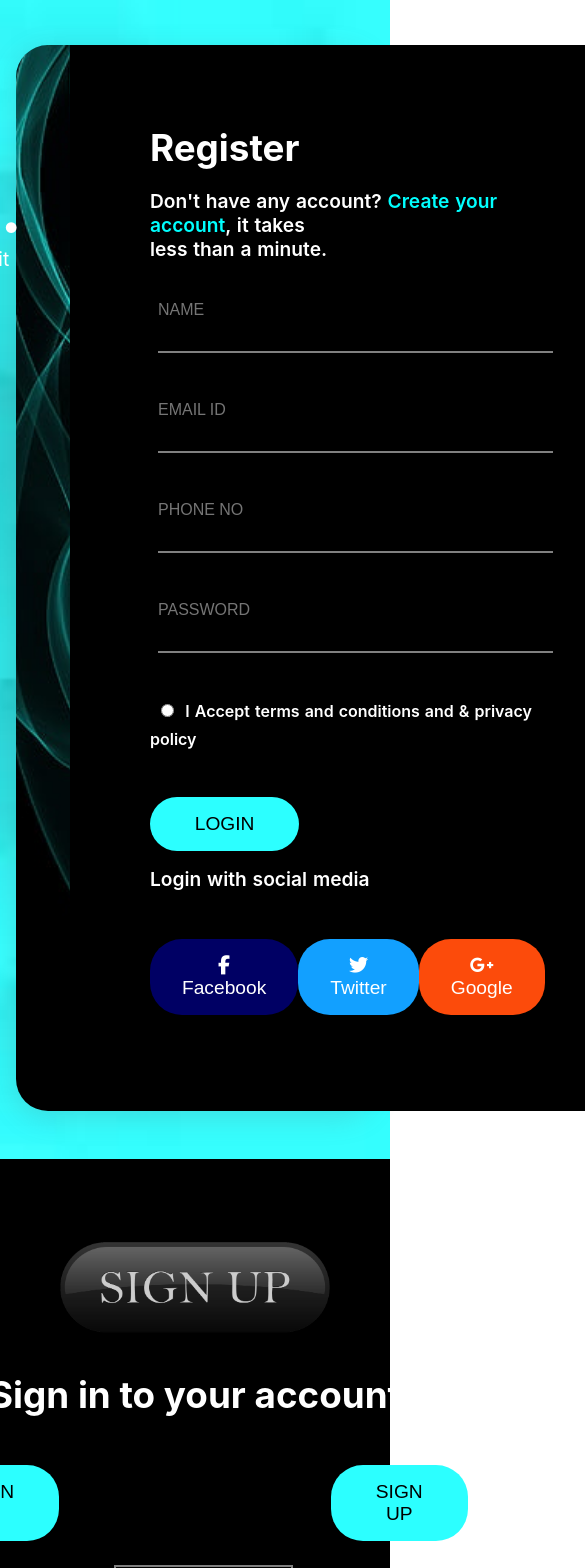
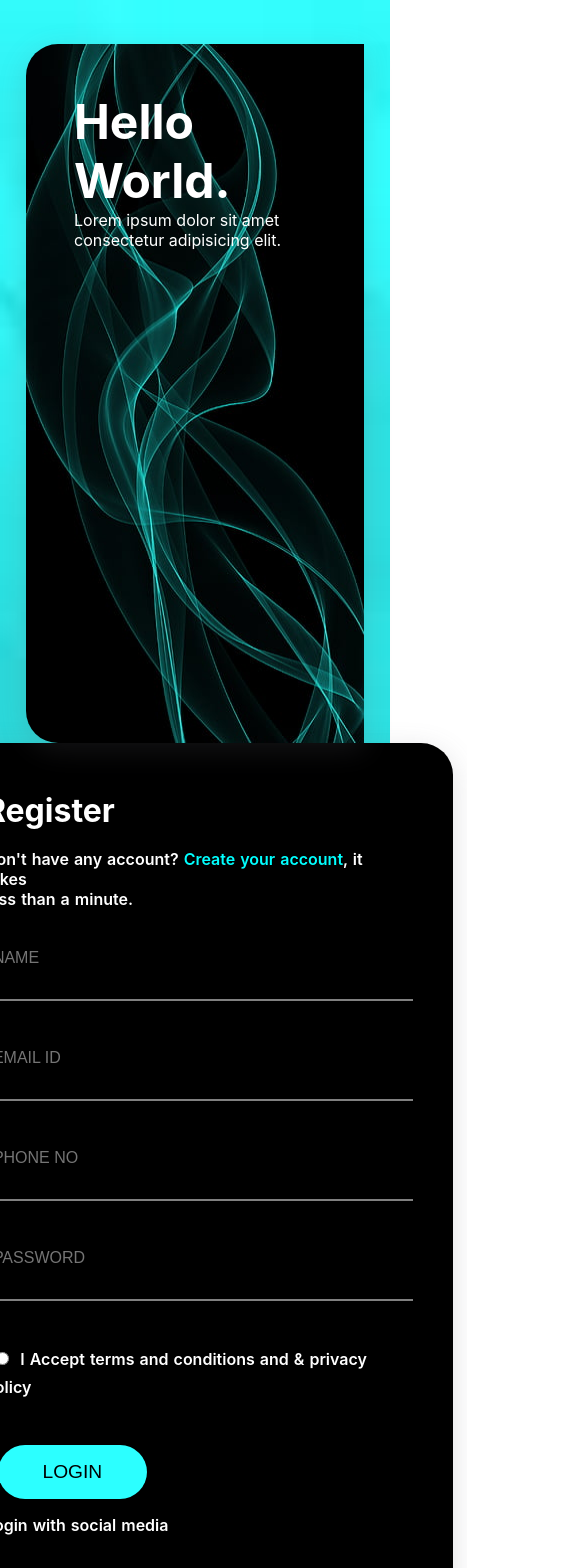
Before and after one commit to justhanzala/reactjs-user-registration-ui, a React (Create React App) app: page / in a window 390 px wide. Shown: the part 100-1668 px from the top of the page, 585 px wide, since content can reach past the window. Built offline with nearby package versions, Linux system fonts and the light colour scheme.

Commit message:
Adding Responsive

```diff
--- a/src/Components/Forget Password/Forget.js
+++ b/src/Components/Forget Password/Forget.js
@@ -17,6 +17,7 @@ export default function Forget() {
                 name="email"
                 id="f_email"
                 placeholder="EMAIL ID"
+                required
               />
             </form>
           </div>
--- a/src/Components/Login/Login.css
+++ b/src/Components/Login/Login.css
@@ -12,23 +12,35 @@
 .login .bg-content {
   display: flex;
   justify-content: center;
-  border-radius: 2rem;
+}
+
+.login .bg-img {
+  position: relative;
+}
+
+.login .bg-img img {
+  border-radius: 2rem 0rem 0rem 2rem;
+
   box-shadow: rgba(100, 100, 111, 0.2) 0px 7px 29px 0px;
-  background: url(../Images/dark.jpg) no-repeat repeat center center/cover;
+  height: 100%;
+  width: 100%;
 }
 
 .login .bg-text {
+  position: absolute;
   padding: 3rem;
   color: #fff;
 }
 
 .form-content {
+  padding: 3rem;
   background-color: rgb(0, 0, 0);
   color: #fff;
-  padding: 5rem;
+  width: 100%;
   font-weight: 600;
   word-spacing: 1px;
   border-radius: 0rem 2rem 2rem 0rem;
+  box-shadow: rgba(100, 100, 111, 0.2) 0px 7px 29px 0px;
 }
 
 .form-content h2 {
@@ -39,7 +51,10 @@
   color: aqua;
 }
 
-#email, #name, #phone, #inputPassword {
+#email,
+#name,
+#phone,
+#inputPassword {
   width: 100%;
   margin: 0.5rem;
 }
@@ -59,11 +74,10 @@
   padding-top: 2rem;
   width: 100%;
   font-size: 1rem;
-
 }
 
 .radio input {
- margin: .7rem;
+  margin: 0.7rem;
 }
 
 .btn {
@@ -96,7 +110,6 @@
   padding: 1rem 2rem 1rem 2rem;
   background-color: rgb(0, 0, 100);
   color: #fff;
-
 }
 
 .btn-blue:hover {
@@ -107,7 +120,6 @@
   padding: 1rem 2rem 1rem 2rem;
   background-color: rgb(18, 160, 255);
   color: #fff;
-
 }
 
 .btn-lblue:hover {
@@ -118,9 +130,16 @@
   padding: 1rem 2rem 1rem 2rem;
   background-color: rgb(252, 75, 11);
   color: #fff;
-
 }
 
 .btn-orange:hover {
   background-color: rgb(255, 146, 106);
 }
+
+@media (min-width: 100px) and (max-width: 790px) {
+  .login .bg-content {
+    display: flex;
+    flex-wrap: wrap;
+    justify-content: center;
+  }
+}
--- a/src/Components/Login/Login.js
+++ b/src/Components/Login/Login.js
@@ -1,5 +1,6 @@
 import React from "react";
 import "../Login/Login.css";
+import Background from "../Images/dark.jpg";
 
 export default function Login() {
   return (
@@ -7,12 +8,14 @@ export default function Login() {
       <div id="login" className="login">
         <div className="container">
           <div className="bg-content">
-            <div className="bg-text">
-              <h1>Hello</h1>
-              <h1>World.</h1>
-              <p>Lorem ipsum dolor sit amet consectetur adipisicing elit.</p>
+            <div className="bg-img">
+              <div className="bg-text">
+                <h1>Hello</h1>
+                <h1>World.</h1>
+                <p>Lorem ipsum dolor sit amet consectetur adipisicing elit.</p>
+              </div>
+              <img src={Background} alt="" />
             </div>
-
             <div className="form">
               <div className="form-content">
                 <h2>Register</h2>
@@ -27,6 +30,7 @@ export default function Login() {
                     name="name"
                     id="name"
                     placeholder="NAME"
+                    required
                   />
                 </form>
                 <form>
@@ -36,7 +40,7 @@ export default function Login() {
                     name="email"
                     id="email"
                     placeholder="EMAIL ID"
-
+                    required
                   />
                 </form>
 
@@ -47,6 +51,7 @@ export default function Login() {
                   name="phone"
                   pattern="[0-9]{3}-[0-9]{2}-[0-9]{3}"
                   placeholder="PHONE NO"
+                  required
                 />
                 <form>
                   <label
@@ -57,6 +62,7 @@ export default function Login() {
                     type="password"
                     id="inputPassword"
                     placeholder="PASSWORD"
+                    required
                   />
                 </form>
                 <form className="radio">
@@ -73,7 +79,7 @@ export default function Login() {
                   </label>
                 </form>
                 <div className="btn">
-                  <a href="#login" target="_blank" rel="noreferrer">
+                  <a href="#login">
                     <button type="button" className="btn-ablue">
                       LOGIN
                     </button>
--- a/src/Components/Signup/Signup.css
+++ b/src/Components/Signup/Signup.css
@@ -30,6 +30,7 @@
   width: 100%;
   margin: 0.5rem;
 }
+
 .signup .form input {
   border: 2px solid gray;
   padding-top: 1rem;
@@ -50,3 +51,16 @@
 .signup-content .btn-ablue:hover {
   background-color: rgb(96, 255, 255);
 }
+
+@media (min-width: 100px) and (max-width: 560px) {
+  .signup-content {
+    display: flex;
+    flex-wrap: wrap;
+
+  }
+
+  .signup-content .btn {
+    gap: 10rem;
+  }
+
+}
--- a/src/Components/Signup/Signup.js
+++ b/src/Components/Signup/Signup.js
@@ -11,12 +11,12 @@ export default function Signup() {
             <img src={Logo} alt="Signup" />
             <h2>Sign in to your account</h2>
             <div className="btn">
-              <a href="#login" target="_blank" rel="noreferrer">
+              <a href="#login">
                 <button type="button" className="btn-ablue">
                   SIGN IN
                 </button>
               </a>
-              <a href="#signup" target="_blank" rel="noreferrer">
+              <a href="#signup">
                 <button type="button" className="btn-ablue">
                   SIGN UP
                 </button>
@@ -31,6 +31,7 @@ export default function Signup() {
                 name="email"
                 id="s_email"
                 placeholder="EMAIL ID"
+                required
               />
             </form>
             <form>
@@ -42,6 +43,7 @@ export default function Signup() {
                 type="password"
                 id="s_inputPassword"
                 placeholder="PASSWORD"
+                required
               />
             </form>
           </div>
--- a/src/index.css
+++ b/src/index.css
@@ -48,3 +48,32 @@ p, div {
   width: 100%;
   margin: auto;
 }
+
+@media (min-width: 100px) and (max-width: 800px) {
+  .container {
+    max-width: 700px;
+    padding-left: 0.5rem;
+    padding-right: 0.5rem;
+    width: 100%;
+    margin: auto;
+  }
+
+  .btn {
+    font-size: 0.7rem;
+    padding: 0.5rem 0.8rem;
+    border-radius: 0.6rem;
+  }
+
+  h1 {
+    position: static;
+    font-size: 3rem;
+  }
+
+  h2 {
+    font-size: 2rem;
+  }
+
+  p, div {
+    font-size: 1rem;
+  }
+}
```
